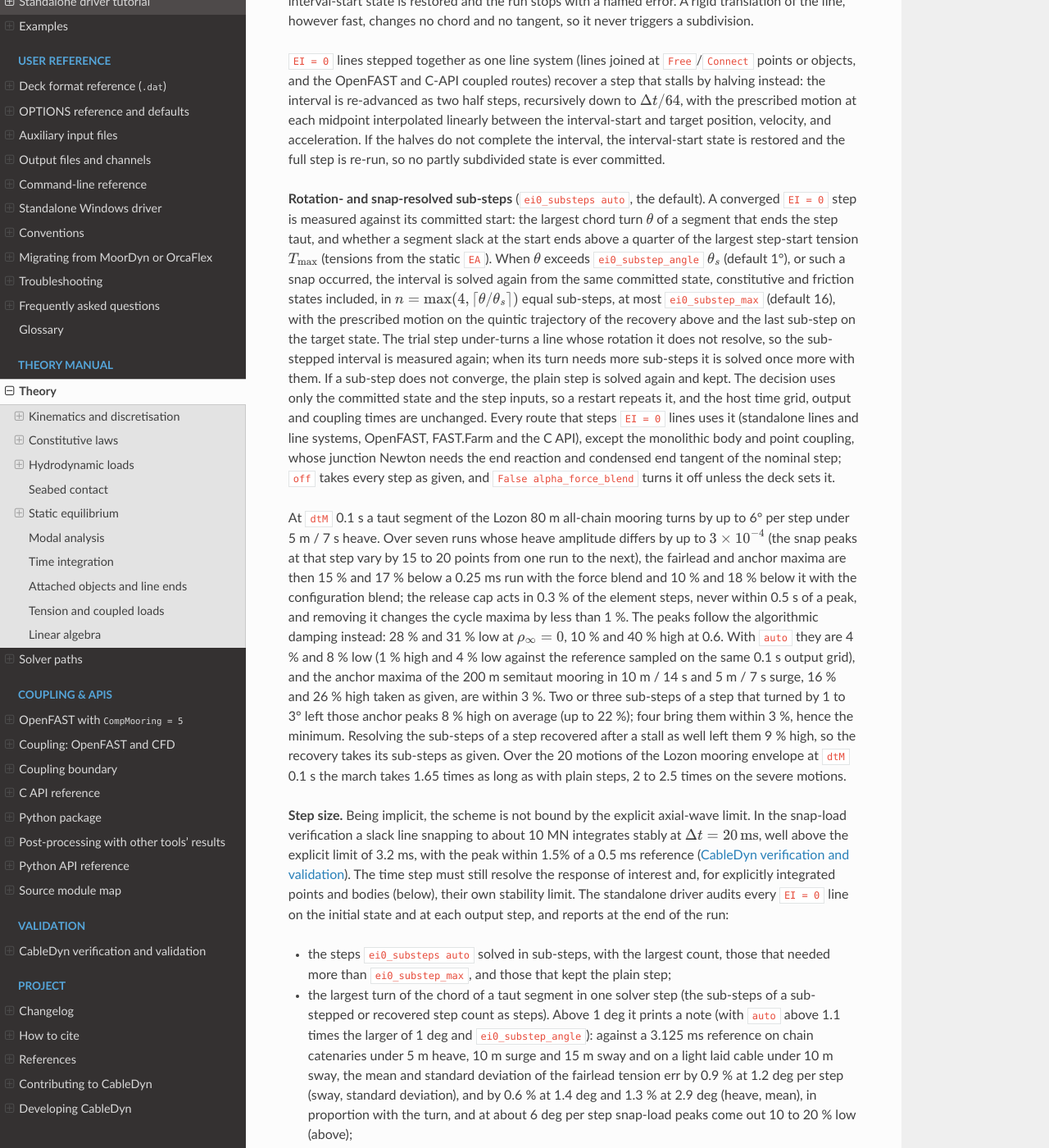
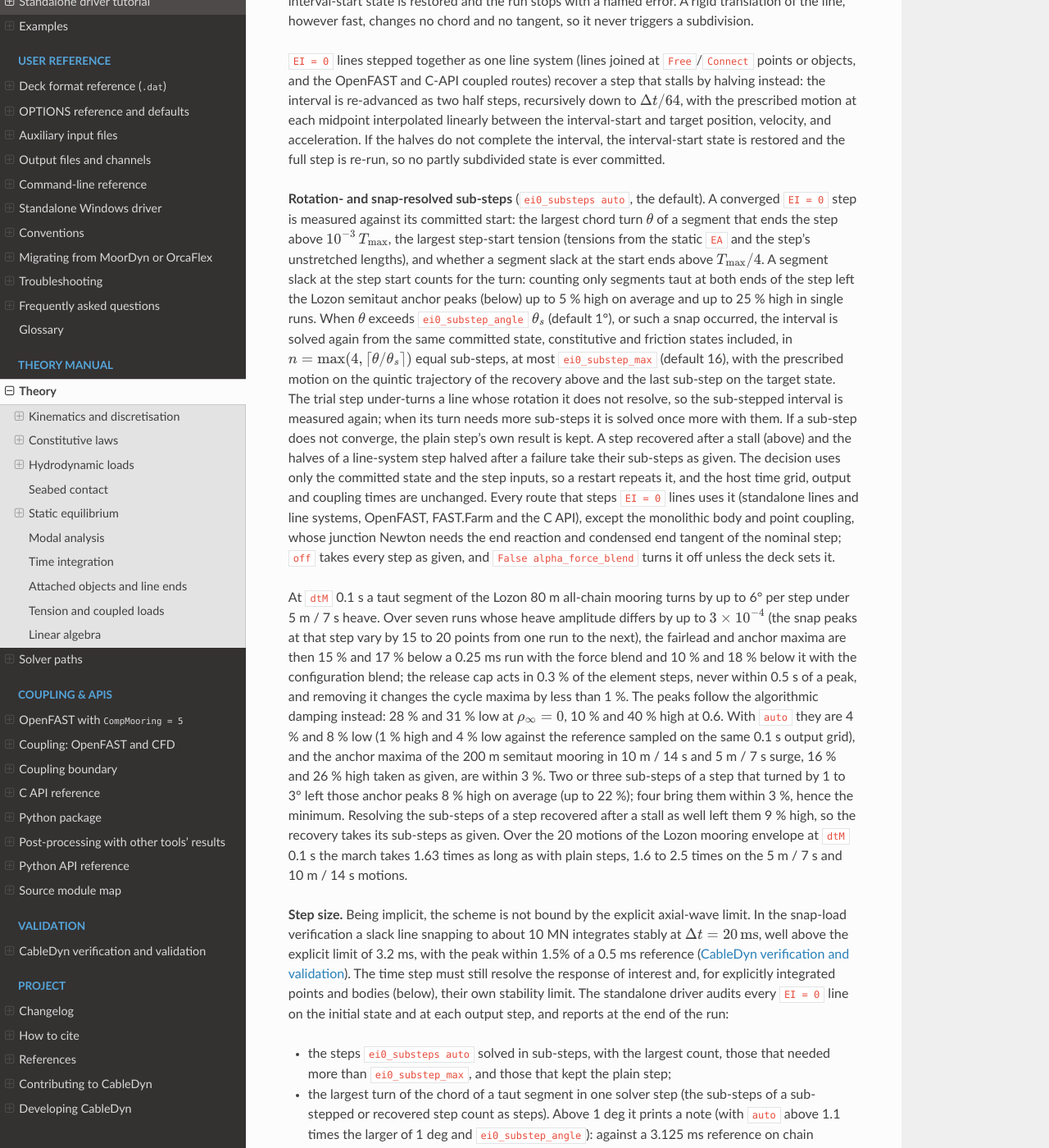
Before and after one commit to SMI-Lab-Inha/CableDyn, a Sphinx documentation site: the page built from doc/theory.rst, in a window 1280 px wide and 1400 px high, scrolled down 30843 px. Shown: the whole window at 82% size. Built offline with Sphinx 7.4.7 and the Read the Docs theme 3.1.0, drawn with Linux system fonts in a browser that asks for light colours.

Commit message:
fix(dynamics): tighten the EI = 0 sub-stepping paths and their reports
The halves of a line-system step that CD_Step_System halved after a
failure now take their steps as given (CD_Step_Model as_given), as the
rungs of the recovering step do, and the system rollback restores the
run audit's largest solver step with the line state.

A step whose sub-step fails now keeps the plain step's own converged
result instead of solving it a third time. The turn trigger counts a
segment that ends the step above 1e-3 of the largest step-start tension,
the audit's floor. Counting only segments taut at both ends, as the
review suggested, left the Lozon semitaut anchor peaks 5 % high on
average and up to 25 % high in single runs, so the trigger keeps
segments that were slack at the step start. The strains use the step's
own unstretched lengths, and a comment marks where a length that changes
within the step would need its step-start value.

The counts are visible on every route: OpenFAST and FAST.Farm print them
at the end of the run, CD_AGG_Get_Substep_Counts and
CD_Get_System_Substep_Counts return them, and the standalone driver
notes once per run that the monolithic body/point step is not
sub-stepped.

Tests cover the snap-only trigger, the re-measure path, the failing
sub-step fallback (equal to off bit for bit), the ei0_substep_max cap,
and the complete restore of the viscoelastic, Syrope and seabed friction
states, through test-only hooks. The slack-dynamics bounds are widened
around the measured peaks.

Figures with the final build: the 80 m heave maxima are 3.8 / 7.7 % low,
the 200 m semitaut anchor maxima 1.4 / 2.6 % low and the 80 m surge
maxima 1.8 % low / 1.4 % high, over seven runs. The Bergdahl records,
the L2-2 parity and the shipped examples match the previous commit. The
20-run mooring envelope takes 1.63 times as long (1.6 to 2.5 times on
the 5 m / 7 s and 10 m / 14 s motions, 4 to 7 sub-steps). The docs,
CHANGELOG, VALIDATION and ARCHITECTURE now give these figures.

Signed-off-by: Jae Hoon Seo <jaehoon.seo@inha.ac.kr>

```diff
--- a/doc/theory.rst
+++ b/doc/theory.rst
@@ -1658,19 +1658,23 @@ partly subdivided state is ever committed.
 
 **Rotation- and snap-resolved sub-steps** (``ei0_substeps auto``, the default). A converged
 ``EI = 0`` step is measured against its committed start: the largest chord turn
-:math:`\theta` of a segment that ends the step taut, and whether a segment slack at the start
-ends above a quarter of the largest step-start tension :math:`T_\text{max}` (tensions from the
-static ``EA``). When :math:`\theta` exceeds ``ei0_substep_angle``
+:math:`\theta` of a segment that ends the step above :math:`10^{-3}\,T_\text{max}`, the
+largest step-start tension (tensions from the static ``EA`` and the step's unstretched
+lengths), and whether a segment slack at the start ends above :math:`T_\text{max}/4`. A
+segment slack at the step start counts for the turn: counting only segments taut at both ends
+of the step left the Lozon semitaut anchor peaks (below) up to 5 % high on average and up to
+25 % high in single runs. When :math:`\theta` exceeds ``ei0_substep_angle``
 :math:`\theta_s` (default 1°), or such a snap occurred, the interval is solved again from the
 same committed state, constitutive and friction states included, in
 :math:`n = \max(4, \lceil\theta/\theta_s\rceil)` equal sub-steps, at most ``ei0_substep_max``
 (default 16), with the prescribed motion on the quintic trajectory of the recovery above and
 the last sub-step on the target state. The trial step under-turns a line whose rotation it does
 not resolve, so the sub-stepped interval is measured again; when its turn needs more sub-steps
-it is solved once more with them. If a sub-step does not converge, the plain step is solved
-again and kept. The decision uses only the committed state and the step inputs, so a restart
-repeats it, and the host time grid, output and coupling times are unchanged. Every route that
-steps ``EI = 0`` lines uses it (standalone lines and line systems, OpenFAST, FAST.Farm and the
+it is solved once more with them. If a sub-step does not converge, the plain step's own
+result is kept. A step recovered after a stall (above) and the halves of a line-system step
+halved after a failure take their sub-steps as given. The decision uses only the committed
+state and the step inputs, so a restart repeats it, and the host time grid, output and
+coupling times are unchanged. Every route that steps ``EI = 0`` lines uses it (standalone lines and line systems, OpenFAST, FAST.Farm and the
 C API), except the monolithic body and point coupling, whose junction Newton needs the end
 reaction and condensed end tangent of the nominal step; ``off`` takes every step as given, and
 ``False alpha_force_blend`` turns it off unless the deck sets it.
@@ -1690,7 +1694,8 @@ Two or three sub-steps of a step that turned by 1 to 3° left those anchor peaks
 average (up to 22 %); four bring them within 3 %, hence the minimum. Resolving the sub-steps
 of a step recovered after a stall as well left them 9 % high, so the recovery takes its sub-steps
 as given. Over the 20 motions of the Lozon mooring envelope at ``dtM`` 0.1 s the march takes
-1.65 times as long as with plain steps, 2 to 2.5 times on the severe motions.
+1.63 times as long as with plain steps, 1.6 to 2.5 times on the 5 m / 7 s and 10 m / 14 s
+motions.
 
 **Step size.** Being implicit, the scheme is not bound by the explicit axial-wave limit. In the
 snap-load verification a slack line snapping to about 10 MN integrates stably at
```
Also changed, not shown: ARCHITECTURE.md (+8 -1 lines), CHANGELOG.md (+29 -14 lines), VALIDATION.md (+5 -4 lines), doc/modeling.rst (+8 -0 lines), doc/options.rst (+9 -6 lines), doc/troubleshooting.rst (+11 -4 lines), 9 other files.
